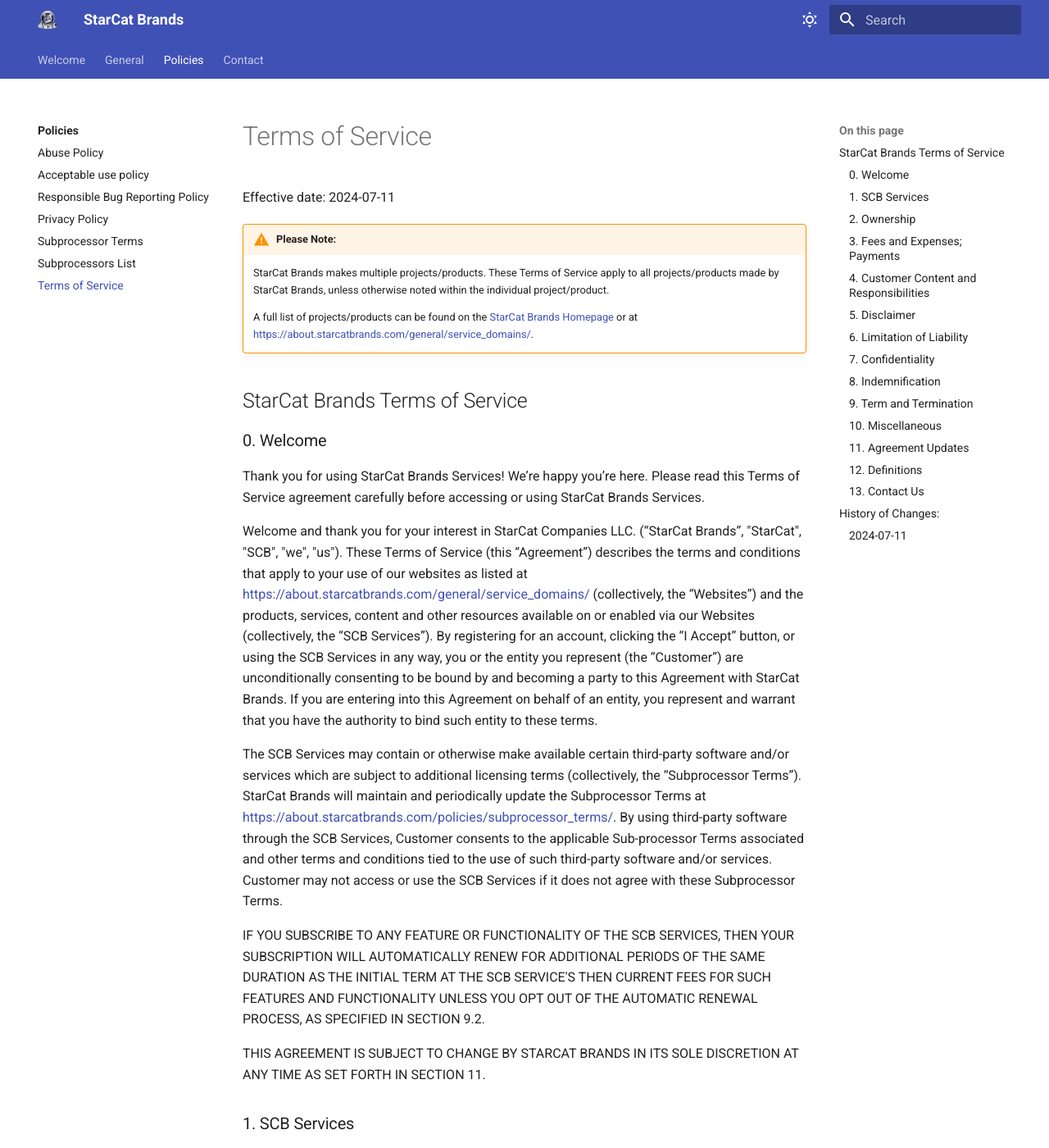
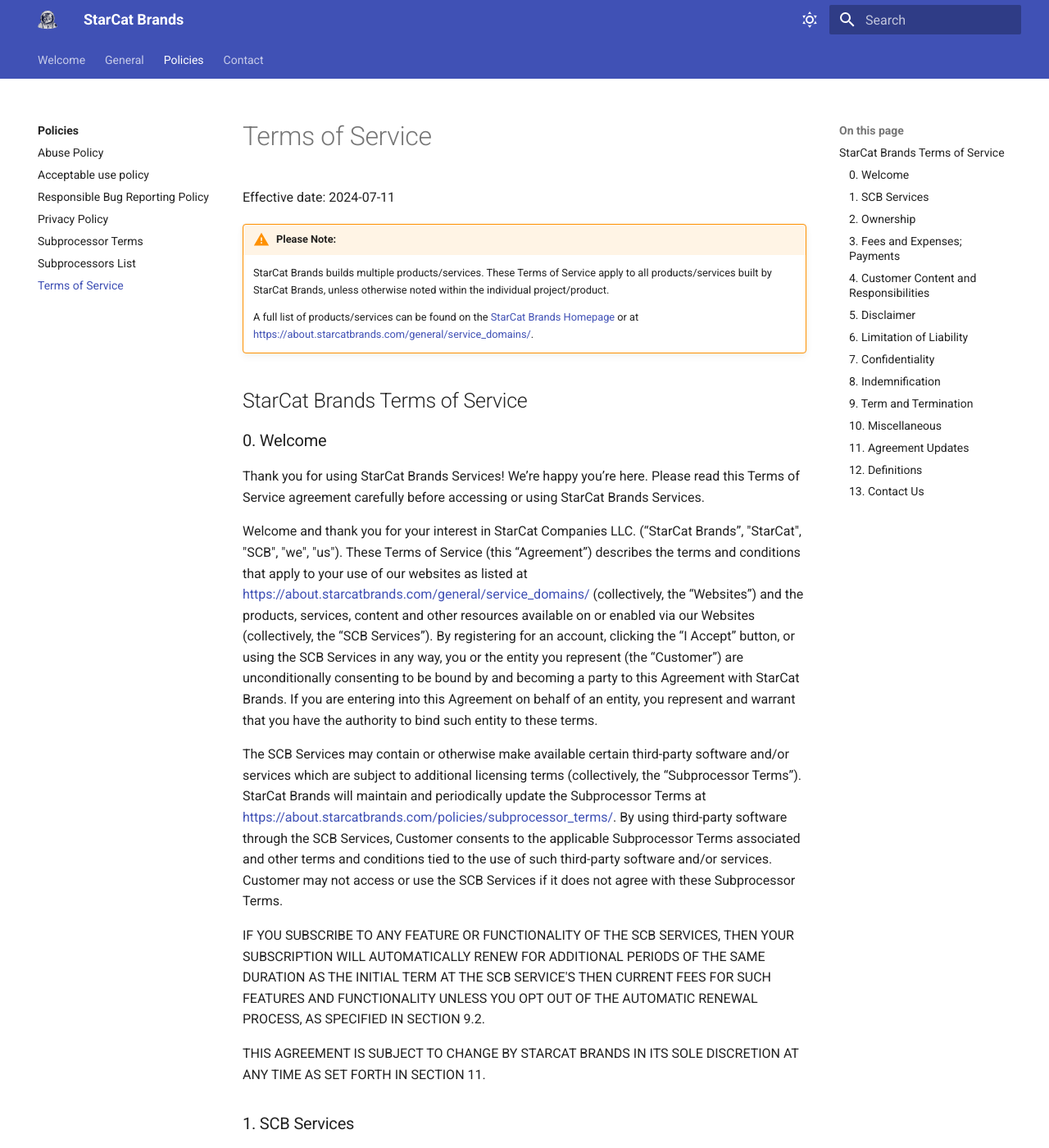
Before and after one commit to starcatbrands/about.starcatbrands.com, an MkDocs documentation site: the page built from docs/policies/terms_of_service.md, in a window 1280 px wide and 1400 px high. Shown: the whole window at 82% size. Built offline with MkDocs 1.6.1 and Material for MkDocs 9.7.7, drawn with Linux system fonts in a browser that asks for light colours; comment, search, counter and statistics services are not loaded; some of the changed text lies outside the part shown.

Commit message:
TOS: Phrasing, punctuation, Updates page
- Change phrasing of "projects" to "products/services"
- Fix some punctuation ("Sub-processors" to "Subprocessors")
- Add pointer to Updates page where folks can find commit history to policies

```diff
--- a/docs/policies/terms_of_service.md
+++ b/docs/policies/terms_of_service.md
@@ -2,9 +2,9 @@
 Effective date: 2024-07-11
 
 !!! warning "Please Note:"
-    StarCat Brands makes multiple projects/products. These Terms of Service apply to all projects/products made by StarCat Brands, unless otherwise noted within the individual project/product.
+    StarCat Brands builds multiple products/services. These Terms of Service apply to all products/services built by StarCat Brands, unless otherwise noted within the individual project/product.
 
-    A full list of projects/products can be found on the [StarCat Brands Homepage](https://starcatbrands.com) or at [https://about.starcatbrands.com/general/service_domains/](https://about.starcatbrands.com/general/service_domains/).
+    A full list of products/services can be found on the [StarCat Brands Homepage](https://starcatbrands.com) or at [https://about.starcatbrands.com/general/service_domains/](https://about.starcatbrands.com/general/service_domains/).
 
 ## StarCat Brands Terms of Service
 ### 0. Welcome
@@ -12,7 +12,7 @@ Thank you for using StarCat Brands Services! We’re happy you’re here. Please
 
 Welcome and thank you for your interest in StarCat Companies LLC. (“StarCat Brands”, "StarCat", "SCB", "we", "us"). These Terms of Service (this “Agreement”) describes the terms and conditions that apply to your use of our websites as listed at [https://about.starcatbrands.com/general/service_domains/](https://about.starcatbrands.com/general/service_domains/) (collectively, the “Websites”) and the products, services, content and other resources available on or enabled via our Websites (collectively, the “SCB Services”). By registering for an account, clicking the “I Accept” button, or using the SCB Services in any way, you or the entity you represent (the “Customer”) are unconditionally consenting to be bound by and becoming a party to this Agreement with StarCat Brands. If you are entering into this Agreement on behalf of an entity, you represent and warrant that you have the authority to bind such entity to these terms.
 
-The SCB Services may contain or otherwise make available certain third-party software and/or services which are subject to additional licensing terms (collectively, the “Subprocessor Terms”). StarCat Brands will maintain and periodically update the Subprocessor Terms at [https://about.starcatbrands.com/policies/subprocessor_terms/](https://about.starcatbrands.com/policies/subprocessor_terms/). By using third-party software through the SCB Services, Customer consents to the applicable Sub-processor Terms associated and other terms and conditions tied to the use of such third-party software and/or services. Customer may not access or use the SCB Services if it does not agree with these Subprocessor Terms.
+The SCB Services may contain or otherwise make available certain third-party software and/or services which are subject to additional licensing terms (collectively, the “Subprocessor Terms”). StarCat Brands will maintain and periodically update the Subprocessor Terms at [https://about.starcatbrands.com/policies/subprocessor_terms/](https://about.starcatbrands.com/policies/subprocessor_terms/). By using third-party software through the SCB Services, Customer consents to the applicable Subprocessor Terms associated and other terms and conditions tied to the use of such third-party software and/or services. Customer may not access or use the SCB Services if it does not agree with these Subprocessor Terms.
 
 IF YOU SUBSCRIBE TO ANY FEATURE OR FUNCTIONALITY OF THE SCB SERVICES, THEN YOUR SUBSCRIPTION WILL AUTOMATICALLY RENEW FOR ADDITIONAL PERIODS OF THE SAME DURATION AS THE INITIAL TERM AT THE SCB SERVICE'S THEN CURRENT FEES FOR SUCH FEATURES AND FUNCTIONALITY UNLESS YOU OPT OUT OF THE AUTOMATIC RENEWAL PROCESS, AS SPECIFIED IN SECTION 9.2.
 
@@ -93,8 +93,3 @@ As used in this agreement:
 1. If you have any questions about these Terms, please contact us at: `legal@starcatbrands.com`.
 2. If you wish to make any complaint or claim with respect to the Services, please contact us at: `hello@starcatbrands.com`
 3. When submitting a complaint, please provide a brief description of the nature of your complaint and the specific SCB Service(s) to which your complaint relates.
-
----
-## History of Changes:
-### 2024-07-11
-First version.
```
Also changed, not shown: other parts of docs/policies/terms_of_service.md (+1 -1 lines).
